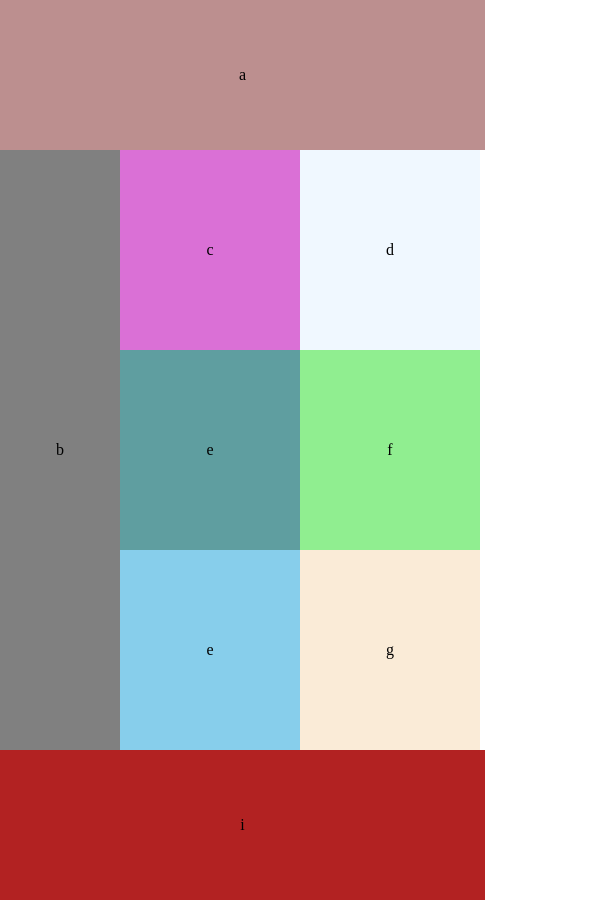
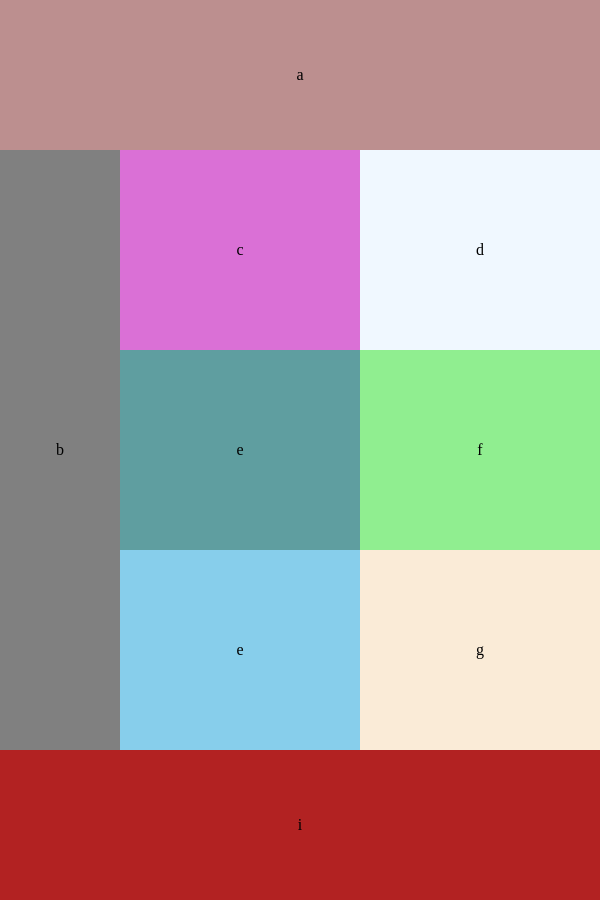
Before and after one commit to perezm27/lab-01, a plain HTML site: page index.html in a window 600 px wide. Drawn offline with Linux system fonts and the light colour scheme.

Commit message:
added relative units

```diff
--- a/css/modules.css
+++ b/css/modules.css
@@ -7,7 +7,7 @@
   }
   #a{
     background-color: rosybrown;
-    width: 485px;
+    width: 100%;
     height: 150px;
     float: left;
   }
@@ -21,49 +21,49 @@
 
   #c{
     background-color: orchid;
-    width: 30%;
+    width: 40%;
     height: 200px;
     float: left;
   }
 
   #d{
     background-color: aliceblue;
-    width: 30%;
+    width: 40%;
     height: 200px;
     float: left;
   }
 
   #e{
     background-color: cadetblue;
-    width: 30%;
+    width: 40%;
     height: 200px;
     float: left;
   }
 
   #f{
     background-color: lightgreen;
-    width: 30%;
+    width: 40%;
     height: 200px;
     float: left;
   }
 
   #g{
     background-color: skyblue;
-    width: 30%;
+    width: 40%;
     height: 200px;
     float: left;
   }
 
   #h{
     background-color: antiquewhite;
-    width: 30%;
+    width: 40%;
     height: 200px;
     float: left;
   }
 
   #i{
     background-color: firebrick;
-    width: 485px;
+    width: 100%;
     height: 150px;
     float: left;
   }
```
